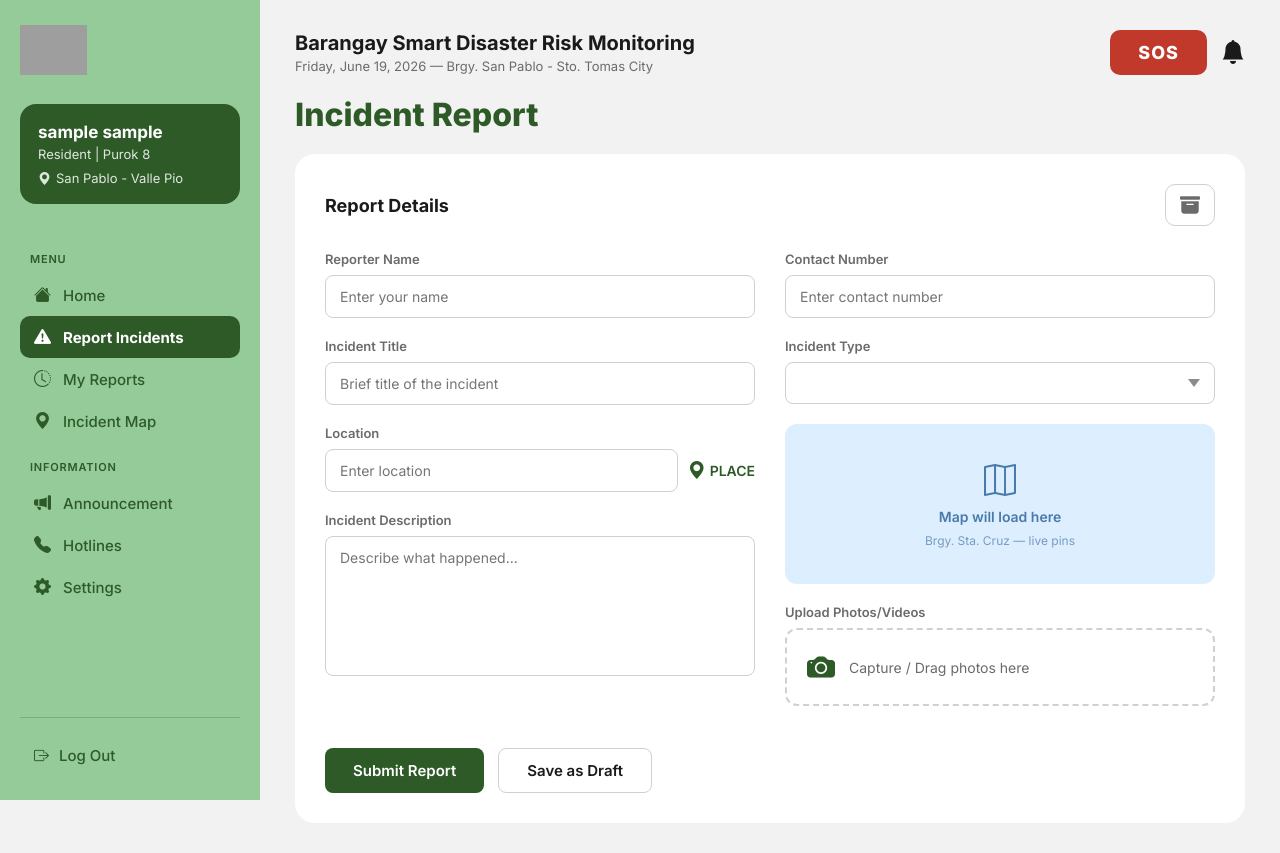
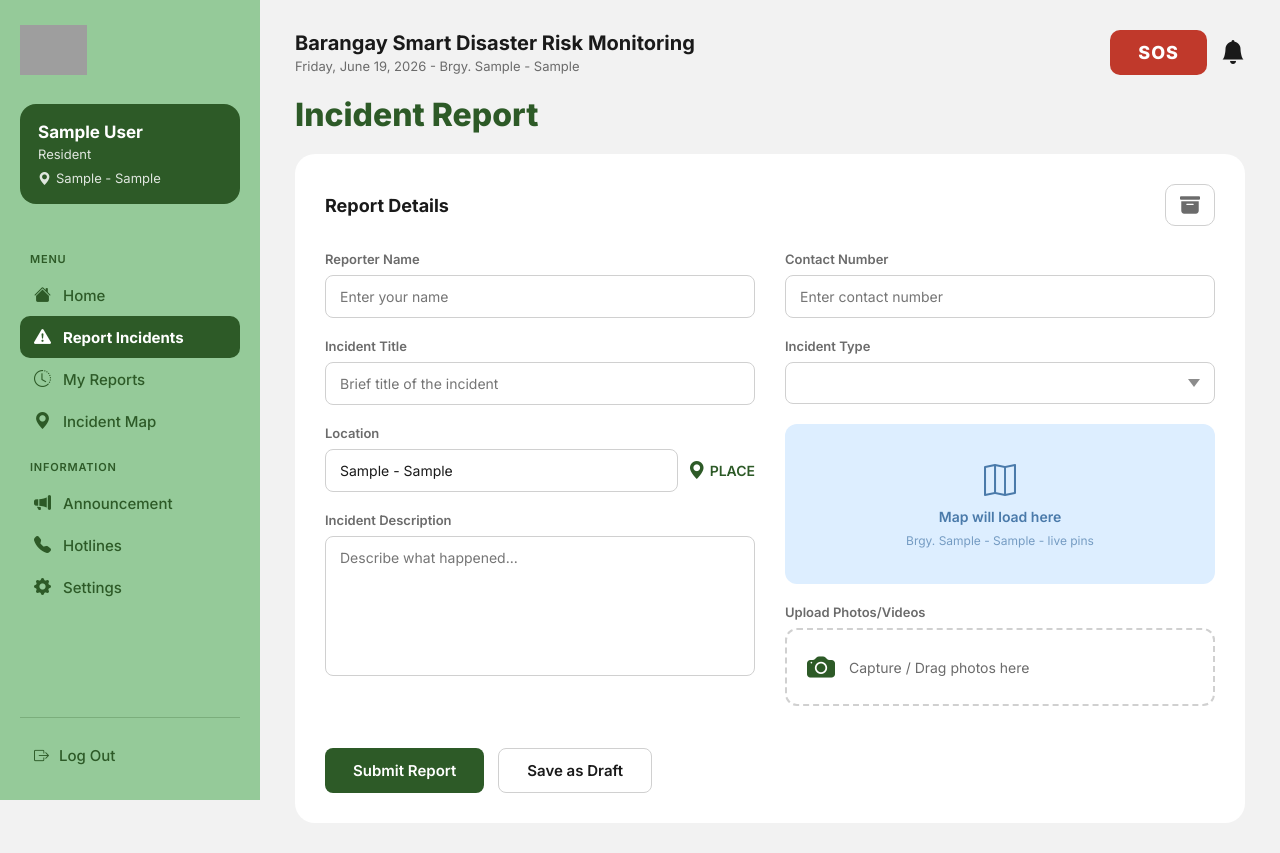
Before and after one commit to Liam-yam/survAIval, a PHP site: page /Report_Incidents/report_incidents.php in a window 1280 px wide. Run offline with PHP 8.4, Linux system fonts and the light colour scheme; the visitor is signed in with stand-in values (Sample User, id 1); tables that the repository leaves empty or names only in its code hold one stand-in row (values such as "Sample post"); grey boxes are pictures that could not be loaded.

Commit message:
Changes on address 8.0

```diff
--- /dev/null
+++ b/Registration/user_context.php
@@ -0,0 +1,35 @@
+<?php
+function loadCurrentUserContext(mysqli $conn, int $user_id): array
+{
+    $stmt = $conn->prepare("SELECT * FROM tblusers WHERE user_id = ?");
+    $stmt->bind_param("i", $user_id);
+    $stmt->execute();
+    $result = $stmt->get_result();
+    $user = $result->fetch_assoc();
+    $stmt->close();
+
+    if (!$user) {
+        session_unset();
+        session_destroy();
+        header("Location: /survAIval/Registration/registration.php");
+        exit();
+    }
+
+    $_SESSION['user_fname'] = $user['fname'];
+    $_SESSION['user_lname'] = $user['lname'];
+    $_SESSION['user_email'] = $user['email'];
+    $_SESSION['user_barangay'] = $user['barangay'];
+    $_SESSION['user_city'] = $user['city'];
+
+    $full_name = trim($user['fname'] . ' ' . $user['lname']);
+    $location = trim($user['barangay'] . ' - ' . $user['city']);
+
+    return [
+        'user' => $user,
+        'full_name' => $full_name,
+        'location' => $location,
+        'barangay' => $user['barangay'],
+        'city' => $user['city'],
+    ];
+}
+?>
--- a/Report_Incidents/report_incidents.php
+++ b/Report_Incidents/report_incidents.php
@@ -7,10 +7,13 @@
 }
 
 require_once '../Registration/db.php';
+require_once '../Registration/user_context.php';
 
-$user_id    = $_SESSION['user_id'];
-$user_fname = $_SESSION['user_fname'];
-$user_lname = $_SESSION['user_lname'];
+$user_id = (int) $_SESSION['user_id'];
+$user_context = loadCurrentUserContext($conn, $user_id);
+$user_fname = $user_context['user']['fname'];
+$user_lname = $user_context['user']['lname'];
+$user_location = $user_context['location'];
 
 $success_message = $_SESSION['success_message'] ?? '';
 $error_message   = $_SESSION['error_message']   ?? '';
@@ -63,8 +66,8 @@
 
         <div class="user-card">
             <p class="user-name"><?php echo $user_fname . ' ' . $user_lname; ?></p>
-            <p class="user-role">Resident | Purok 8</p>
-            <p class="user-location"><i class="bi bi-geo-alt-fill"></i> San Pablo - Valle Pio</p>
+            <p class="user-role">Resident</p>
+            <p class="user-location"><i class="bi bi-geo-alt-fill"></i> <?php echo htmlspecialchars($user_location); ?></p>
         </div>
 
         <nav class="sidebar-nav">
@@ -87,7 +90,7 @@
             <p class="nav-label">INFORMATION</p>
             <ul>
                 <li>
-                    <a href="../Announcements/announcements.php"><i class="bi bi-megaphone-fill"></i> Announcement</a>
+                    <a href="../Announcement/announcement.php"><i class="bi bi-megaphone-fill"></i> Announcement</a>
                 </li>
                 <li>
                     <a href="../Hotlines/hotlines.php"><i class="bi bi-telephone-fill"></i> Hotlines</a>
@@ -109,7 +112,7 @@
         <div class="top-header">
             <div class="header-text">
                 <p class="header-subtitle">Barangay Smart Disaster Risk Monitoring</p>
-                <p class="header-date"><?php echo $date_today; ?> — Brgy. San Pablo - Sto. Tomas City</p>
+                <p class="header-date"><?php echo $date_today; ?> - Brgy. <?php echo htmlspecialchars($user_location); ?></p>
             </div>
             <div class="header-actions">
                 <button class="sos-btn">SOS</button>
@@ -164,7 +167,8 @@
                             <label>Location</label>
                             <div class="location-row">
                                 <input type="text" name="location" id="location"
-                                       class="input-field" placeholder="Enter location">
+                                       class="input-field" placeholder="Enter location"
+                                       value="<?php echo htmlspecialchars($user_location); ?>">
                                 <span class="location-icon"><i class="bi bi-geo-alt-fill"></i> PLACE</span>
                             </div>
                         </div>
@@ -201,7 +205,7 @@
                         <div class="map-placeholder">
                             <i class="bi bi-map"></i>
                             <p>Map will load here</p>
-                            <span>Brgy. Sta. Cruz — live pins</span>
+                            <span>Brgy. <?php echo htmlspecialchars($user_location); ?> - live pins</span>
                         </div>
 
                         <div class="form-group">
```
Also changed, not shown: Hotlines/hotlines.php (+11 -5 lines), Incident_Map/incident_map.php (+11 -8 lines), My_Reports/my_reports.php (+10 -7 lines), Settings/Profile/profile.php (+8 -7 lines), Settings/settings.php (+8 -7 lines), index.php (+11 -7 lines).
